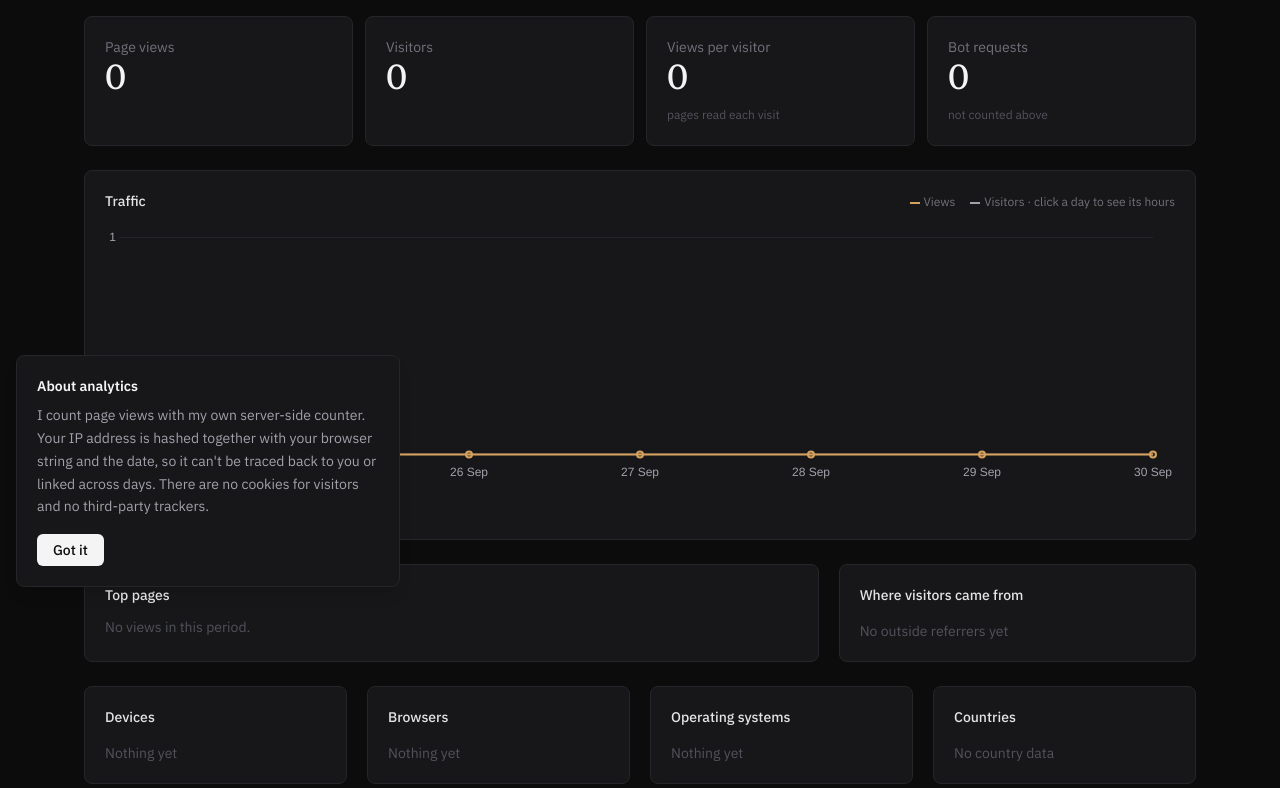
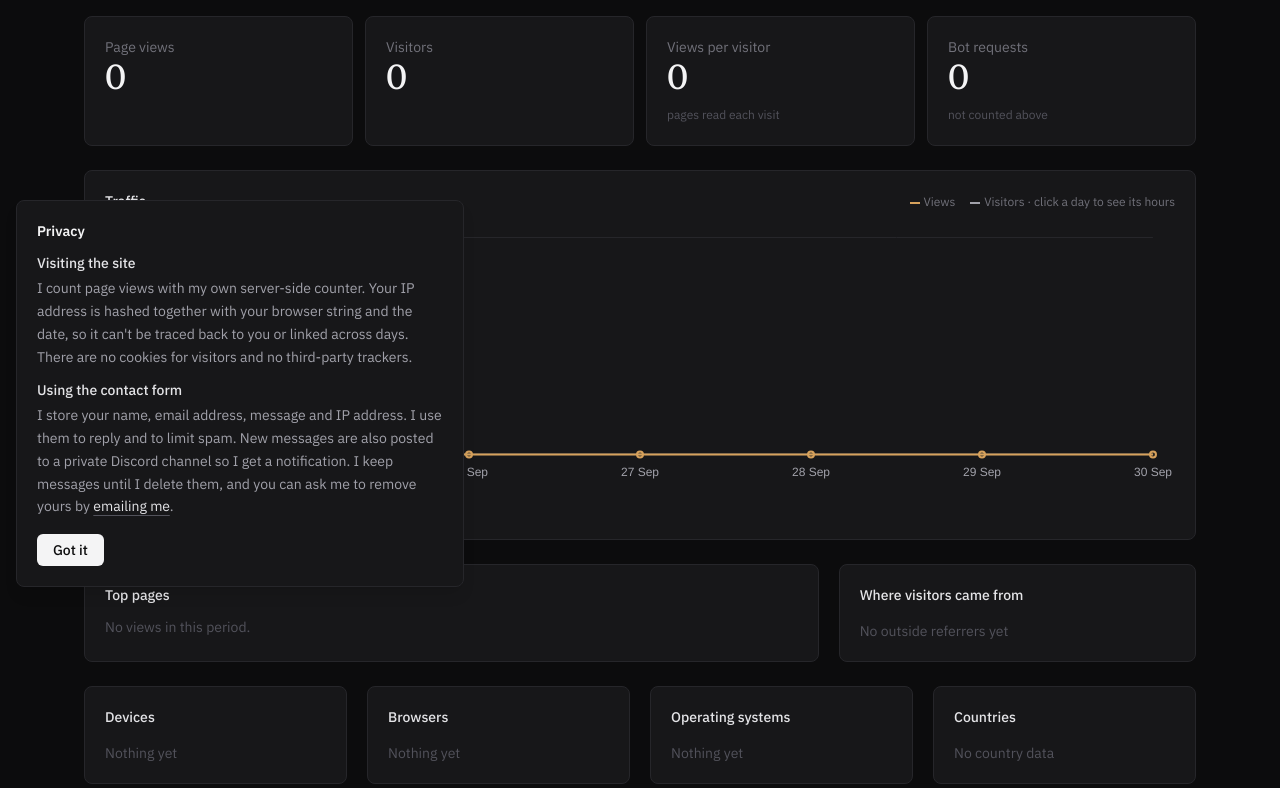
Before and after one commit to Kalmai221/portfolio, a Flask app: page /admin/analytics in a window 1280 px wide. Shown: the part 197-985 px from the top of the page. Run offline with Flask 3, Linux system fonts and the light colour scheme; the visitor is signed in with stand-in values (Sample User, id 1); data that the repository does not hold is empty; some libraries are stand-ins or nearby versions.

Commit message:
Cover the contact form in the privacy notice
- Say what the contact form stores (name, email, message, IP), why, that
  messages are also posted to a private Discord channel, and how to ask for removal
- Version the dismissed flag so returning visitors see the updated notice once

Co-Authored-By: Claude Sonnet 5.5 <noreply@anthropic.com>

```diff
--- a/api/templates/layout.html
+++ b/api/templates/layout.html
@@ -143,11 +143,20 @@
         </div>
     </footer>
 
-    <aside id="privacy-notice" role="dialog" aria-labelledby="privacy-title" class="hidden fixed bottom-4 left-4 right-4 sm:right-auto sm:max-w-sm z-50 bg-zinc-900 border border-zinc-800 rounded-lg p-5 shadow-lg">
-        <h2 id="privacy-title" class="text-zinc-100 font-semibold text-sm">About analytics</h2>
-        <p class="text-zinc-400 text-sm leading-relaxed mt-2">
+    <aside id="privacy-notice" role="dialog" aria-labelledby="privacy-title" class="hidden fixed bottom-4 left-4 right-4 sm:right-auto sm:max-w-md z-50 max-h-[80vh] overflow-y-auto bg-zinc-900 border border-zinc-800 rounded-lg p-5 shadow-lg">
+        <h2 id="privacy-title" class="text-zinc-100 font-semibold text-sm">Privacy</h2>
+
+        <h3 class="text-zinc-200 text-sm font-medium mt-3">Visiting the site</h3>
+        <p class="text-zinc-400 text-sm leading-relaxed mt-1">
             I count page views with my own server-side counter. Your IP address is hashed together with your browser string and the date, so it can't be traced back to you or linked across days. There are no cookies for visitors and no third-party trackers.
         </p>
+
+        <h3 class="text-zinc-200 text-sm font-medium mt-3">Using the contact form</h3>
+        <p class="text-zinc-400 text-sm leading-relaxed mt-1">
+            I store your name, email address, message and IP address. I use them to reply and to limit spam. New messages are also posted to a private Discord channel so I get a notification. I keep messages until I delete them, and you can ask me to remove yours by
+            <a href="mailto:hkurtislee@outlook.com" class="underline underline-offset-4 decoration-zinc-600 hover:decoration-brand text-zinc-200">emailing me</a>.
+        </p>
+
         <button type="button" id="privacy-ok" class="btn btn-primary mt-4 !py-1.5 !min-h-0 text-sm">Got it</button>
     </aside>
 
@@ -181,9 +190,9 @@
             var notice = document.getElementById('privacy-notice');
             var isBot = /bot|crawler|spider|preview|lighthouse/i.test(navigator.userAgent) ||
                         new URLSearchParams(location.search).get('isBot') === 'true';
-            if (!store.get('privacy-notice-seen') && !isBot) notice.classList.remove('hidden');
+            if (!store.get('privacy-notice-v2') && !isBot) notice.classList.remove('hidden');
             document.getElementById('privacy-ok').addEventListener('click', function () {
-                store.set('privacy-notice-seen', '1');
+                store.set('privacy-notice-v2', '1');
                 notice.classList.add('hidden');
             });
             document.getElementById('privacy-link').addEventListener('click', function () {
```
